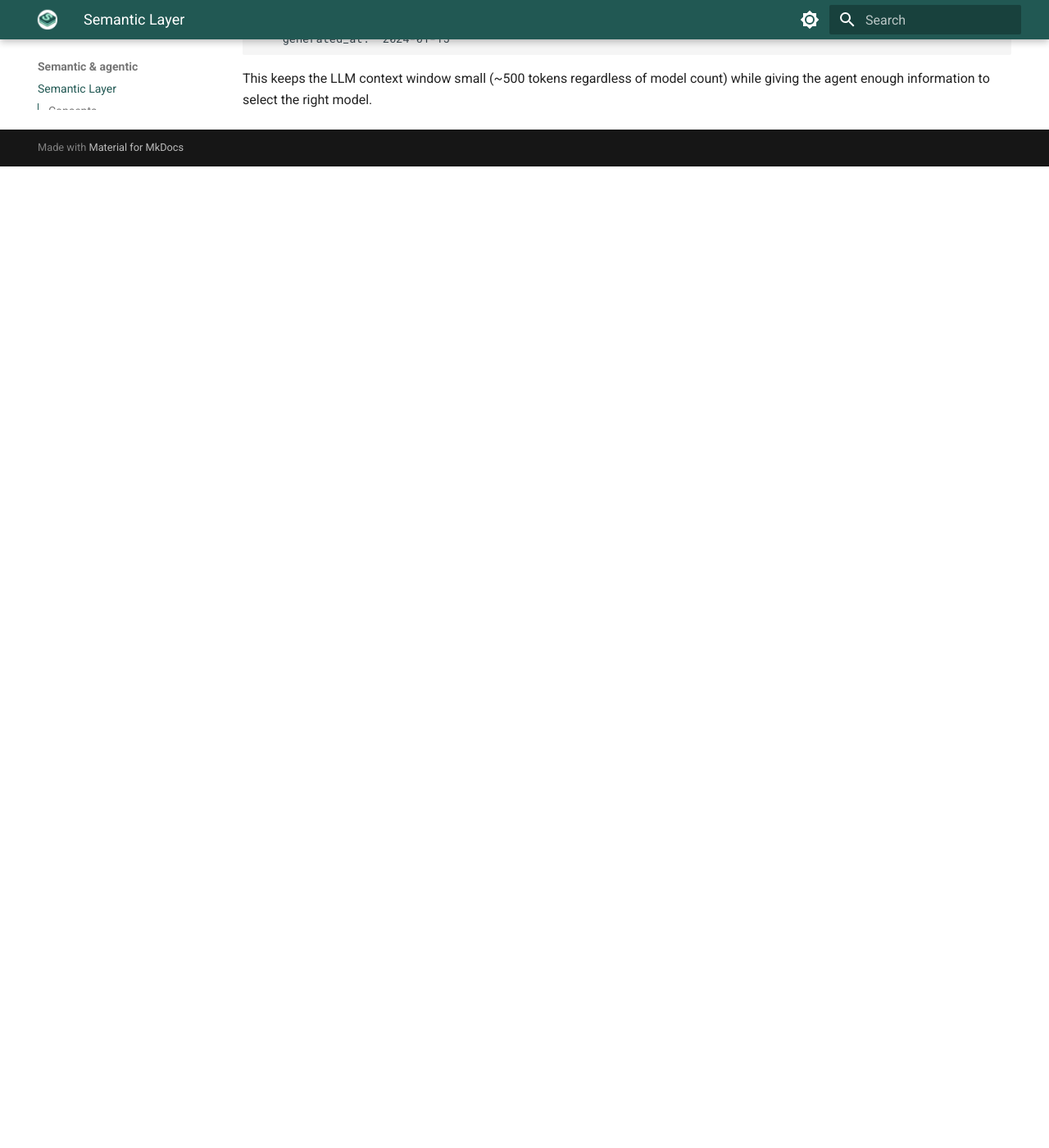
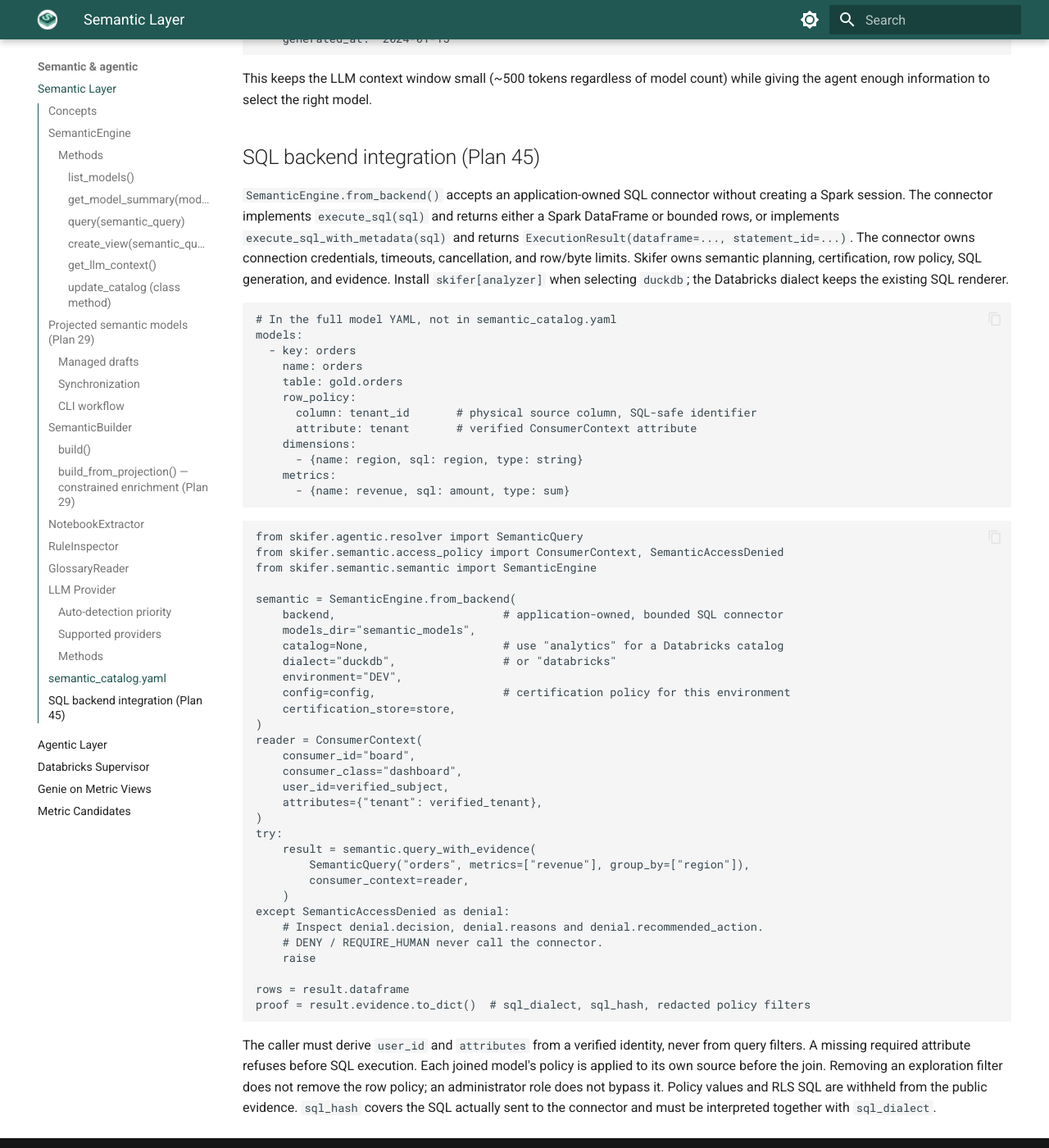
Before and after one commit to morzu117/skifer, an MkDocs documentation site: the page built from docs/semantic.md, in a window 1280 px wide and 1400 px high, scrolled down 9500 px. Shown: the whole window at 82% size. Built offline with MkDocs 1.6.1 and Material for MkDocs 9.7.7, drawn with Linux system fonts in a browser that asks for light colours; before the commit the page ends 9703 px from its top, so only the background shows below that.

Commit message:
feat(plan45-45.4): document and verify Board SQL contract

````diff
--- a/docs/semantic.md
+++ b/docs/semantic.md
@@ -440,3 +440,69 @@
 ```
 
 This keeps the LLM context window small (~500 tokens regardless of model count) while giving the agent enough information to select the right model.
+
+## SQL backend integration (Plan 45)
+
+`SemanticEngine.from_backend()` accepts an application-owned SQL connector without creating a
+Spark session. The connector implements `execute_sql(sql)` and returns either a Spark DataFrame
+or bounded rows, or implements `execute_sql_with_metadata(sql)` and returns
+`ExecutionResult(dataframe=..., statement_id=...)`. The connector owns connection credentials,
+timeouts, cancellation, and row/byte limits. Skifer owns semantic planning, certification,
+row policy, SQL generation, and evidence. Install `skifer[analyzer]` when selecting `duckdb`;
+the Databricks dialect keeps the existing SQL renderer.
+
+```yaml
+# In the full model YAML, not in semantic_catalog.yaml
+models:
+  - key: orders
+    name: orders
+    table: gold.orders
+    row_policy:
+      column: tenant_id       # physical source column, SQL-safe identifier
+      attribute: tenant       # verified ConsumerContext attribute
+    dimensions:
+      - {name: region, sql: region, type: string}
+    metrics:
+      - {name: revenue, sql: amount, type: sum}
+```
+
+```python
+from skifer.agentic.resolver import SemanticQuery
+from skifer.semantic.access_policy import ConsumerContext, SemanticAccessDenied
+from skifer.semantic.semantic import SemanticEngine
+
+semantic = SemanticEngine.from_backend(
+    backend,                         # application-owned, bounded SQL connector
+    models_dir="semantic_models",
+    catalog=None,                    # use "analytics" for a Databricks catalog
+    dialect="duckdb",                # or "databricks"
+    environment="DEV",
+    config=config,                   # certification policy for this environment
+    certification_store=store,
+)
+reader = ConsumerContext(
+    consumer_id="board",
+    consumer_class="dashboard",
+    user_id=verified_subject,
+    attributes={"tenant": verified_tenant},
+)
+try:
+    result = semantic.query_with_evidence(
+        SemanticQuery("orders", metrics=["revenue"], group_by=["region"]),
+        consumer_context=reader,
+    )
+except SemanticAccessDenied as denial:
+    # Inspect denial.decision, denial.reasons and denial.recommended_action.
+    # DENY / REQUIRE_HUMAN never call the connector.
+    raise
+
+rows = result.dataframe
+proof = result.evidence.to_dict()  # sql_dialect, sql_hash, redacted policy filters
+```
+
+The caller must derive `user_id` and `attributes` from a verified identity, never from query
+filters. A missing required attribute refuses before SQL execution. Each joined model's policy
+is applied to its own source before the join. Removing an exploration filter does not remove
+the row policy; an administrator role does not bypass it. Policy values and RLS SQL are withheld
+from the public evidence. `sql_hash` covers the SQL actually sent to the connector and must be
+interpreted together with `sql_dialect`.
````
Also changed, not shown: CHANGELOG.md (+2 -0 lines), docs/roadmap/45_board_semantic_runtime_plan.md (+2 -1 lines), 1 other file.
